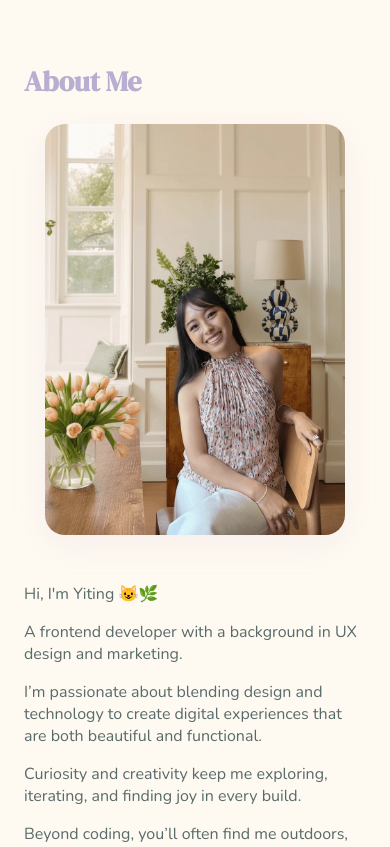
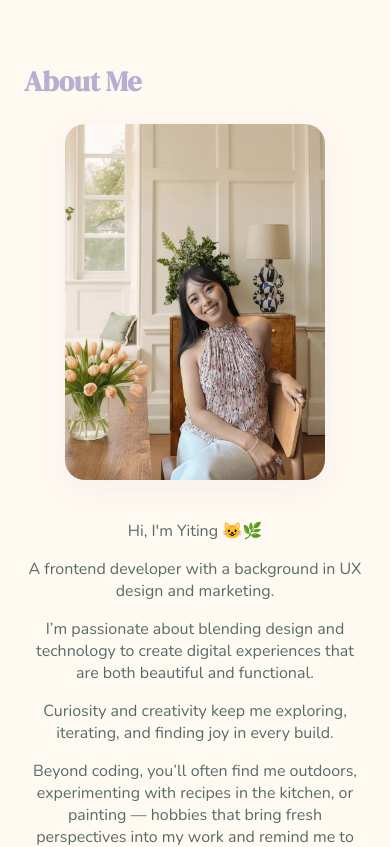
Before and after one commit to Yiting-zh/yiting-portfolio, a React (Vite) app: page / in a window 390 px wide. Shown: the part 4900-5747 px from the top of the page. Built offline with nearby package versions, Linux system fonts and the light colour scheme; a web font is replaced by a local one.

Commit message:
fix: improve responsive layout for about section
- Fix about section image visibility on mobile screens
- Adjust about section layout for better mobile display
- Center align content in mobile view
- Set proper image sizing and spacing
- Improve overall mobile responsiveness"

```diff
--- a/src/responsive.css
+++ b/src/responsive.css
@@ -297,15 +297,29 @@
   }
 
   /*---- About & 联系区域 ----*/
-  .about-info,
-  .contact-container {
-    gap: 12px;
+  .about-info {
+    flex-direction: column;
+    align-items: center;
+    gap: 24px;
     margin: 24px 0;
   }
 
+  .about-left {
+    width: 100%;
+    display: flex;
+    justify-content: center;
+  }
+
   .about-image {
-    max-width: 300px;
+    max-width: 260px;
+    width: 100%;
     height: auto;
+    margin: 0 auto;
+  }
+
+  .about-right {
+    width: 100%;
+    text-align: center;
   }
 
   /*---- 技能展示区域 ----*/
```
Also changed, not shown: 13 other files (tests, documents, lock files or other folders).
